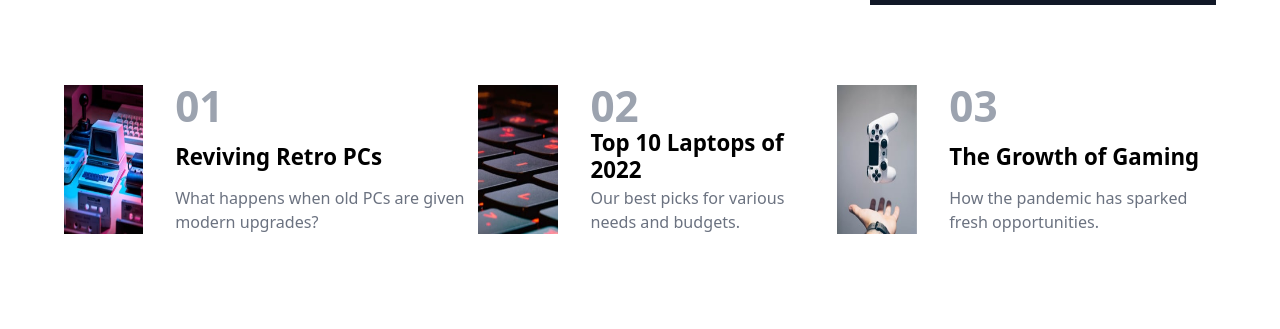
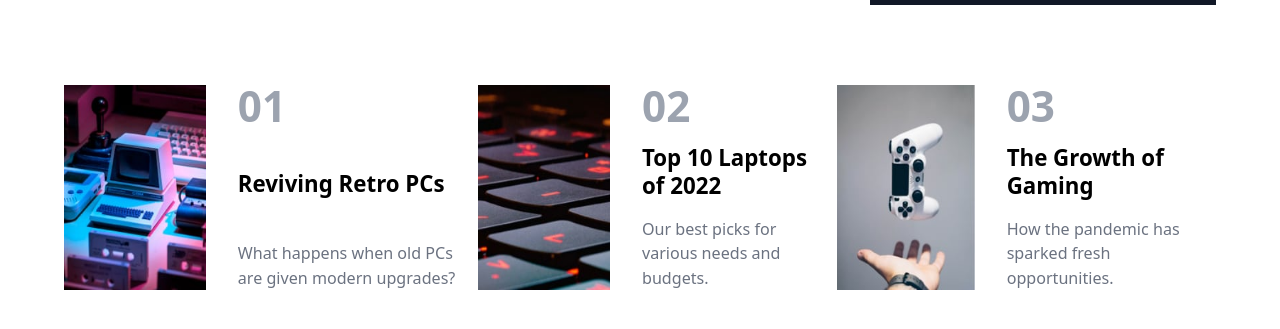
Before and after one commit to Ali-Ghasemi-Tech/news-homepage, a website: page index.html in a window 1280 px wide. Shown: the part 989-1318 px from the top of the page. Drawn offline with Linux system fonts and the light colour scheme.

Commit message:
fix cards scale

```diff
--- a/index.html
+++ b/index.html
@@ -109,7 +109,7 @@
                 <img class="h-full" src="./assets/images/image-retro-pcs.jpg" alt="">
             </div>
             <!-- texts -->
-            <div class="flex flex-col justify-between mobile:w-[65%]">
+            <div class="flex flex-col justify-between w-[65%]">
                 <span id="number" class="text-5xl text-gray-400 font-bold">01</span>
 
                 <span id="title" class="text-2xl font-bold transition-all duration-100 hover:text-orange-500 cursor-pointer leading-tight ">Reviving Retro PCs</span>
@@ -123,10 +123,10 @@
         <div class=" flex min-w-[300px] max-w-[504px] mobile:max-w-none mobile:w-auto mobile:mb-5 mobile:h-auto" >
             <!-- image -->
             <div class="mr-8 mobile:mr-5">
-                <img class="h-full" src="./assets/images/image-top-laptops.jpg" alt="">
+                <img class="h-full " src="./assets/images/image-top-laptops.jpg" alt="">
             </div>
             <!-- texts -->
-            <div class="flex flex-col justify-between mobile:w-[65%]">
+            <div class="flex flex-col justify-between w-[65%]">
                 <span id="number" class="text-5xl text-gray-400 font-bold ">02</span>
 
                 <span id="title" class="text-2xl font-bold transition-all duration-100 hover:text-orange-500 cursor-pointer leading-tight ">Top 10 Laptops of 2022</span>
@@ -141,7 +141,7 @@
                 <img class="h-full" src="./assets/images/image-gaming-growth.jpg" alt="">
             </div>
             <!-- texts -->
-            <div class="flex flex-col justify-between mobile:w-[65%]">
+            <div class="flex flex-col justify-between w-[65%]">
                 <span id="number" class="text-5xl text-gray-400 font-bold">03</span>
 
                 <span id="title" class="text-2xl font-bold transition-all duration-100 hover:text-orange-500 cursor-pointer leading-tight">The Growth of Gaming</span>
--- a/index.js
+++ b/index.js
@@ -13,7 +13,7 @@ navToggleClose.addEventListener('click' , () => {
     filter.classList.add('hidden');
 
 });
-// smooth scroll for links
+// smooth scroll for linksnp
 let anchorSelector  = 'a[href^="#"]';
 
 let anchorList = document.querySelectorAll(anchorSelector);
```
Also changed, not shown: dist/output.css.
